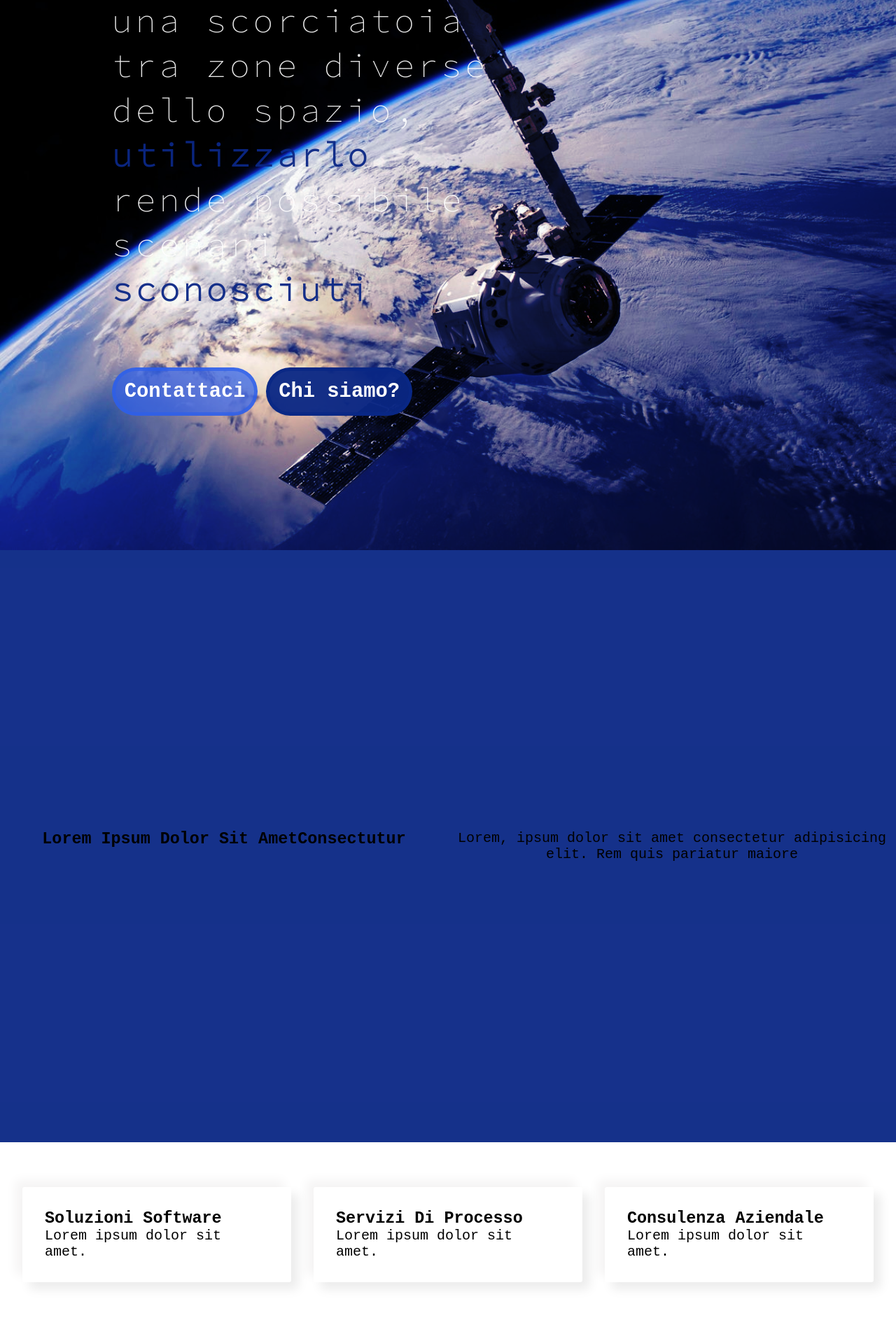
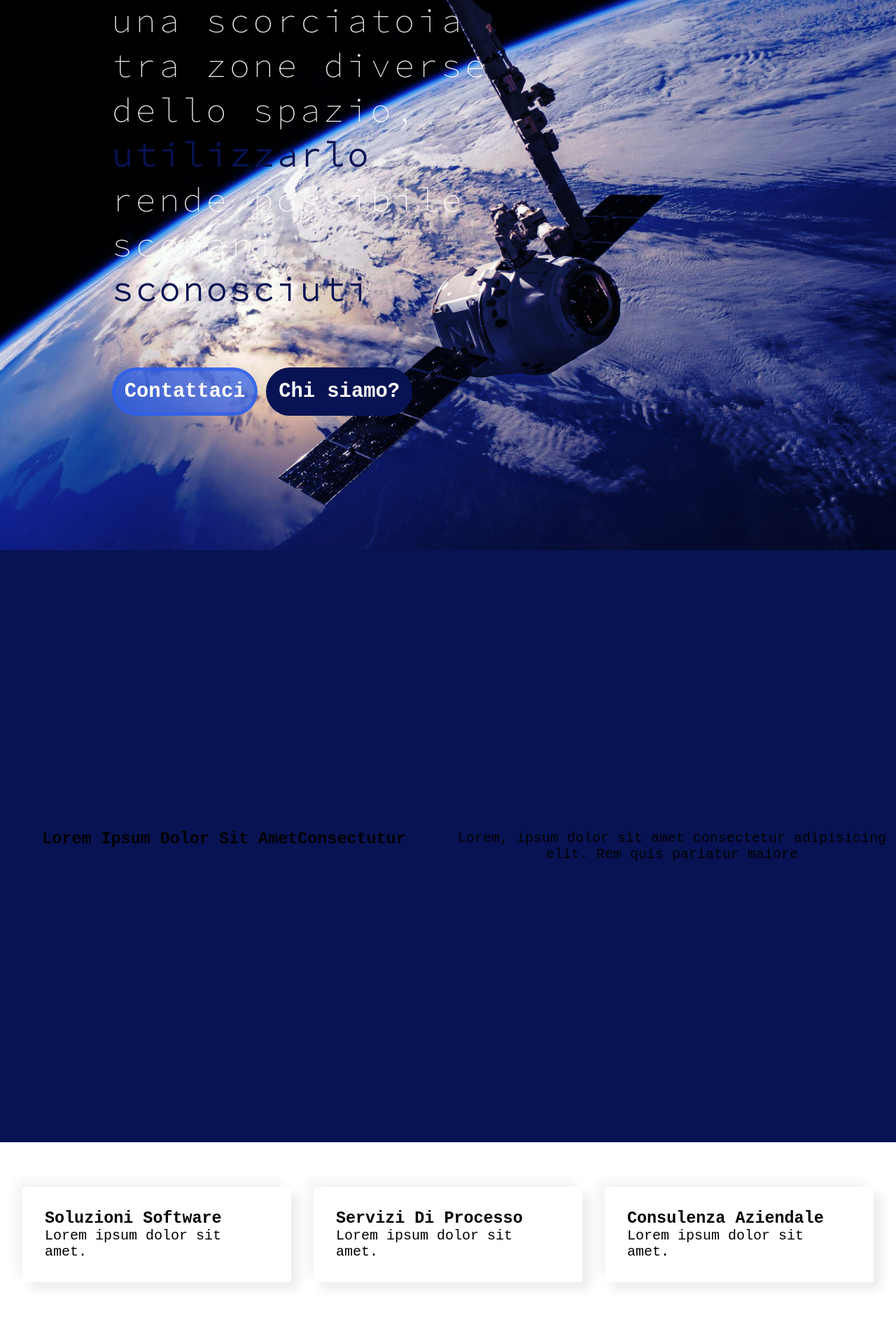
Before and after one commit to smuslija/wormhole, a PHP site: page / in a window 1280 px wide. Shown: the part 205-2101 px from the top of the page at 70% size. Run offline with PHP 8.4, Linux system fonts and the light colour scheme; some libraries are stand-ins or nearby versions.

Commit message:
color change

```diff
--- a/wormhole/views/css/styles.css
+++ b/wormhole/views/css/styles.css
@@ -3,7 +3,7 @@
 :root {
   --bg-black: #071566e1;
   --bg-blue: #2d60ebb6;
-  --main-hot: #0a2785f3;
+  --main-hot: #081353;
   --bg--main-white: #fcfcfcfa;
 }
 
```
